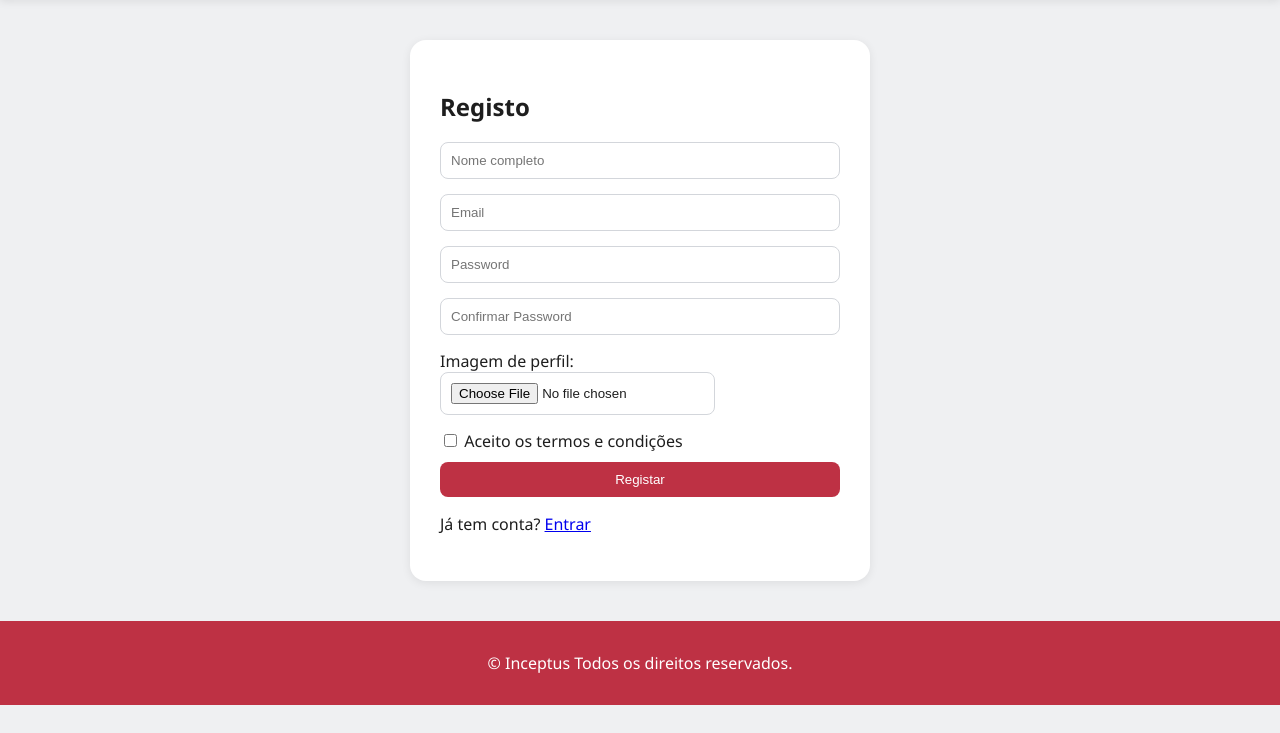
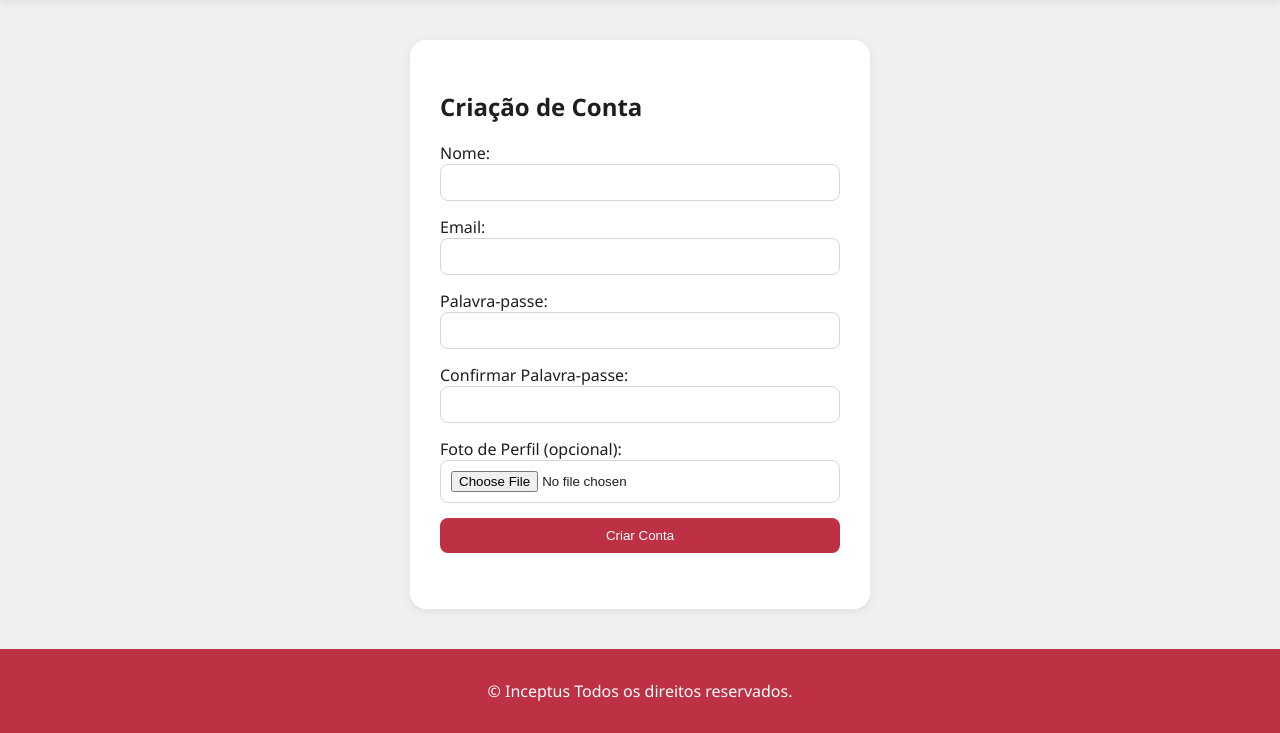
Before and after one commit to jsilvaisep/Inceptus, a PHP site: template pages/register.php in a window 1280 px wide. Shown: the part 114-847 px from the top of the page. Before the commit the page ends 819 px from the top, so only its background shows below. Run offline with PHP 8.4, Linux system fonts and the light colour scheme; the template is opened without the code that fills it: most values are stand-ins (such as "Sample title", 1, 10 or a date in 2020).

Commit message:
register funcional

```diff
--- a/pages/register.php
+++ b/pages/register.php
@@ -24,13 +24,13 @@ if ($_SERVER['REQUEST_METHOD'] === 'POST') {
         $check = $pdo->prepare("SELECT USER_ID FROM USER WHERE USER_EMAIL = ?");
         $check->execute([$email]);
         if ($check->fetch()) {
-            echo json_encode(['success' => false, 'message' => 'Conta já existente.']);
+            echo json_encode(['success' => true, 'message' => 'Conta já existente. Redirecionando para login...']);
             exit;
         }
 
         $imgPath = null;
         if (isset($_FILES['profile_img']) && $_FILES['profile_img']['error'] === UPLOAD_ERR_OK) {
-            $uploadDir = 'uploads/';
+            $uploadDir = '../uploads/';
             if (!is_dir($uploadDir)) mkdir($uploadDir, 0755, true);
             $filename = uniqid() . '_' . basename($_FILES['profile_img']['name']);
             $targetPath = $uploadDir . $filename;
@@ -48,48 +48,62 @@ if ($_SERVER['REQUEST_METHOD'] === 'POST') {
             }
         }
 
-        $hash = password_hash($password, PASSWORD_DEFAULT);
+        $user_id = bin2hex(random_bytes(18));
+        $password_hash = password_hash($password, PASSWORD_DEFAULT);
 
-        $stmt = $pdo->prepare("CALL INSERT_USER(:name, :email, :password, :imgPath)");
-        $stmt->bindParam(':name', $name);
-        $stmt->bindParam(':email', $email);
-        $stmt->bindParam(':password', $hash);
-        $stmt->bindParam(':imgPath', $imgPath);
-        $stmt->execute();
+        $type_stmt = $pdo->prepare("SELECT TYPE_ID FROM USER_TYPE WHERE USER_TYPE = 'SUSER'");
+        $type_stmt->execute();
+        $type_id = $type_stmt->fetchColumn();
 
-        $userId = $pdo->lastInsertId();
+        if (!$type_id) {
+            echo json_encode(['success' => false, 'message' => 'Tipo de utilizador SUSER não encontrado.']);
+            exit;
+        }
 
+        $stmt = $pdo->prepare("INSERT INTO USER (USER_ID, USER_NAME, USER_EMAIL, USER_PASSWORD, USER_STATUS, IMG_URL)
+                               VALUES (UNHEX(?), ?, ?, ?, 'A', ?)");
+        $stmt->execute([$user_id, $name, $email, $password_hash, $imgPath]);
+
+        $stmt2 = $pdo->prepare("INSERT INTO U_TYPE (TYPE_ID, USER_ID) VALUES (?, UNHEX(?))");
+        $stmt2->execute([$type_id, $user_id]);
 
         $_SESSION['user'] = [
-            'user_id' => $userId,
+            'user_id' => $user_id,
             'user_name' => $name,
-            'user_type' => 'SUSER',
-            'user_img' => $imgPath
+            'user_email' => $email,
+            'img_url' => $imgPath,
+            'type_id' => $type_id
         ];
 
-        session_regenerate_id(true);
-        echo json_encode(['success' => true, 'message' => 'Registo efetuado com sucesso! Redirecionando...']);
+        echo json_encode(['success' => true, 'message' => 'Conta criada com sucesso.']);
+        exit;
     } catch (PDOException $e) {
+        http_response_code(500);
         echo json_encode(['success' => false, 'message' => 'Erro: ' . $e->getMessage()]);
+        exit;
     }
-
-    $stmt = null;
-    exit;
 }
 ?>
 
+<div class="form-container">
+    <form class="form-box" id="register-form" method="POST" enctype="multipart/form-data">
+        <h2>Criação de Conta</h2>
+        <label for="name">Nome:</label>
+        <input type="text" name="name" required>
 
-<div class="form-container">
-    <form id="register-form" class="form-box" enctype="multipart/form-data">
-        <h2>Registo</h2>
-        <input type="text" name="name" placeholder="Nome completo" required />
-        <input type="email" name="email" placeholder="Email" required />
-        <input type="password" name="password" placeholder="Password" required />
-        <input type="password" name="confirm_password" placeholder="Confirmar Password" required />
-        <label>Imagem de perfil: <input type="file" name="profile_img" accept="image/*" /></label>
-        <label><input type="checkbox" id="terms" required /> Aceito os termos e condições</label>
-        <button type="submit">Registar</button>
-        <div id="register-msg"></div>
-        <p>Já tem conta? <a href="?page=login">Entrar</a></p>
+        <label for="email">Email:</label>
+        <input type="email" name="email" required>
+
+        <label for="password">Palavra-passe:</label>
+        <input type="password" name="password" required>
+
+        <label for="confirm_password">Confirmar Palavra-passe:</label>
+        <input type="password" name="confirm_password" required>
+
+        <label for="profile_img">Foto de Perfil (opcional):</label>
+        <input type="file" name="profile_img" accept="image/*">
+
+        <button type="submit">Criar Conta</button>
+        <p id="register-msg" class="msg" style="margin-top: 10px;"></p>
     </form>
 </div>
```
